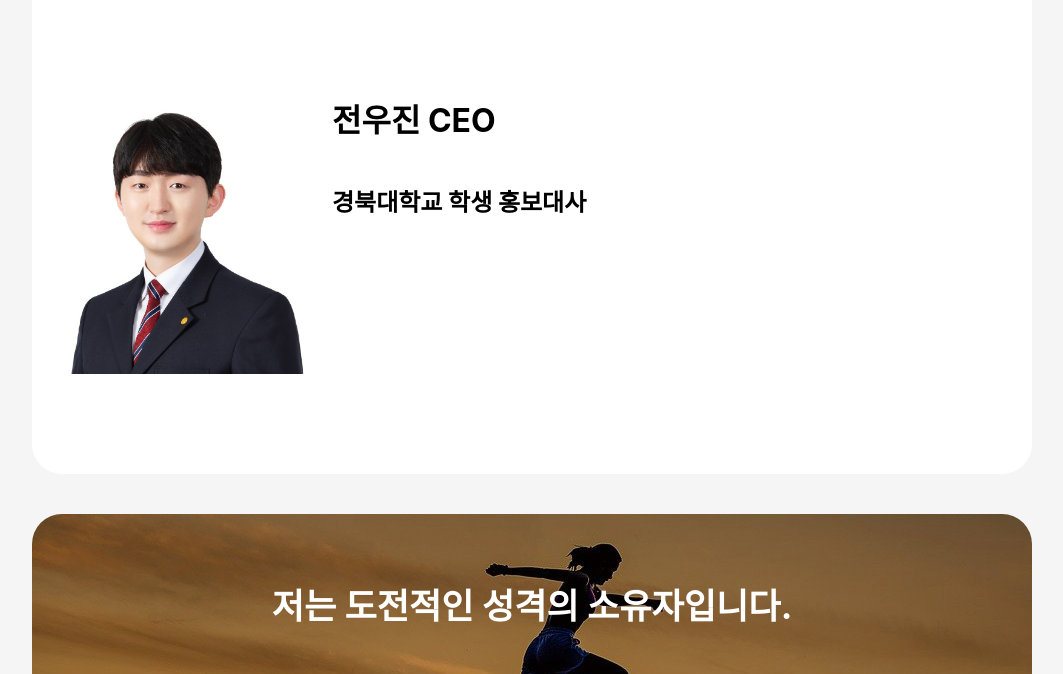
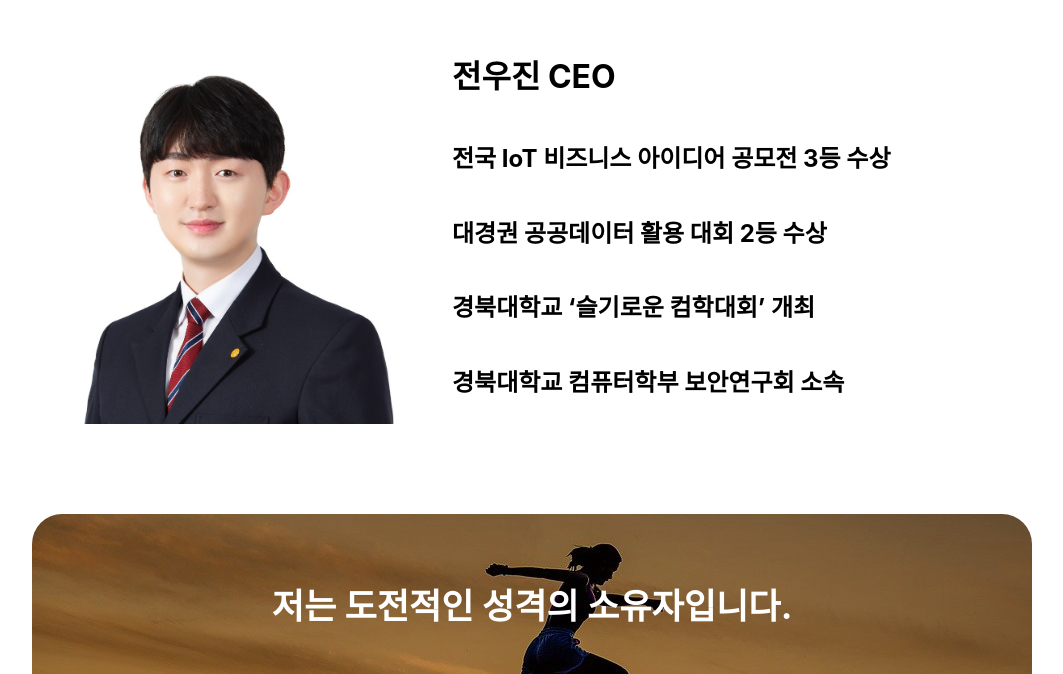
Before and after one commit to Ko-GyeongTae/Frontend-Wim-Official, a Next.js app: page /about/wimceo in a window 1280 px wide. Shown: the part 126-800 px from the top of the page, without its empty margins (108-1171 px from the left). Built offline with nearby package versions, Linux system fonts and the light colour scheme.

Commit message:
<EDIT> CEO

```diff
--- a/pages/about/wimceo.module.css
+++ b/pages/about/wimceo.module.css
@@ -2,10 +2,11 @@
     display: flex;
     flex-direction: column;
     width: 1200px auto;
-    height: 2000px;
+    height: 1800px;
     align-items: center;
     overflow: hidden;
     padding-top: 100px;
+    padding-bottom: 100px;
     background-color: #f5f5f5;
 }
 
@@ -13,9 +14,11 @@
     display: flex;
     flex-direction: column;
     width: 1200px;
-    height: 2000px;
+    height: 1600px;
+    background-color: white;
     align-items: center;
     overflow: hidden;
+    border-radius: 20px;
 }
 
 .Header {
@@ -33,9 +36,10 @@
 .HeaderText {
     display: flex;
     flex-direction: column;
-    justify-content: flex-start;
+    justify-content: center;
+    margin-left: 20px;
     width: auto;
-    height: 300px;
+    height: 500px;
 }
 
 .Body1 {
--- a/pages/about/wimceo.tsx
+++ b/pages/about/wimceo.tsx
@@ -14,10 +14,13 @@ const Home = () => {
             <div className={styles.Container}>
                 <div className={styles.MainBox}>
                     <div className={styles.Header}>
-                        <Image src={'/ceo/profile.jpeg'} width={300} height={300} />
+                        <Image src={'/ceo/profile.jpeg'} width={400} height={400} />
                         <div className={styles.HeaderText}>
                             <h1>전우진 CEO</h1>
-                            <h2>경북대학교 학생 홍보대사</h2>
+                            <h2>전국 IoT 비즈니스 아이디어 공모전 3등 수상</h2>
+                            <h2>대경권 공공데이터 활용 대회 2등 수상</h2>
+                            <h2>경북대학교 ‘슬기로운 컴학대회’ 개최</h2>
+                            <h2>경북대학교 컴퓨터학부 보안연구회 소속</h2>
                         </div>
                     </div>
                     <div className={styles.Body1}>
```
